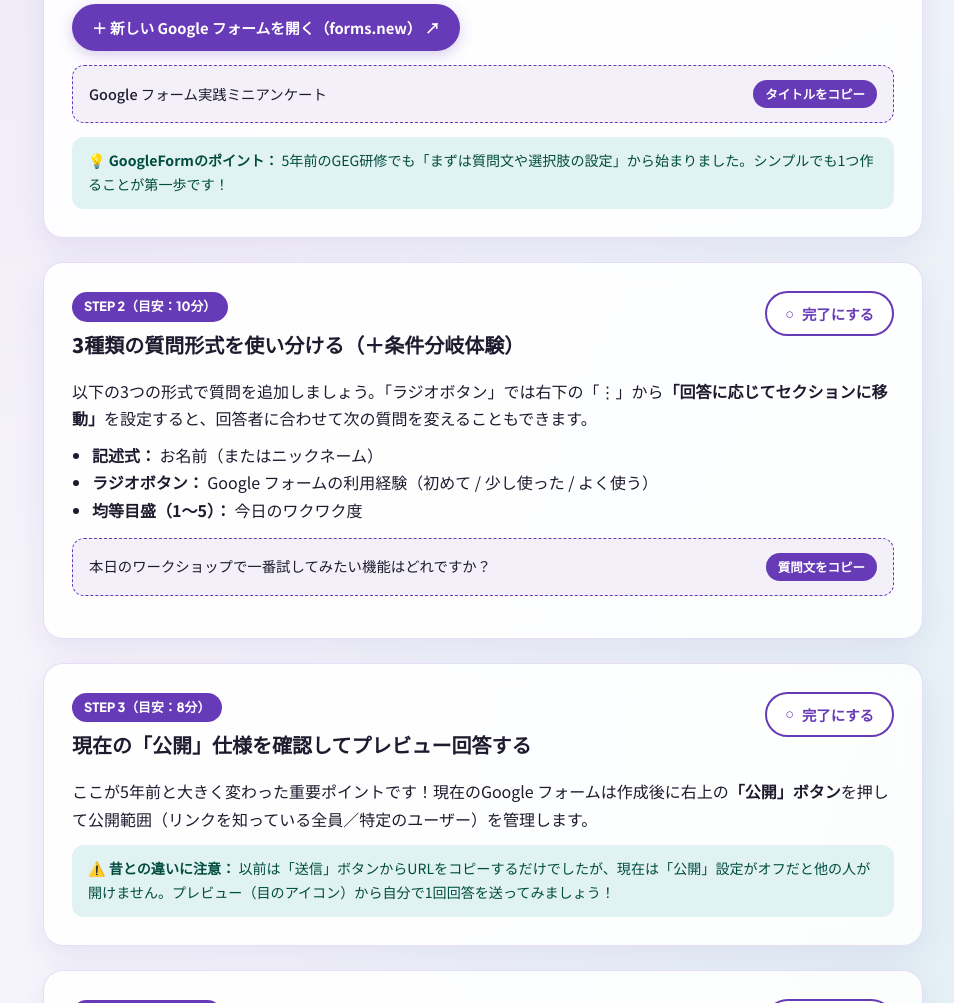
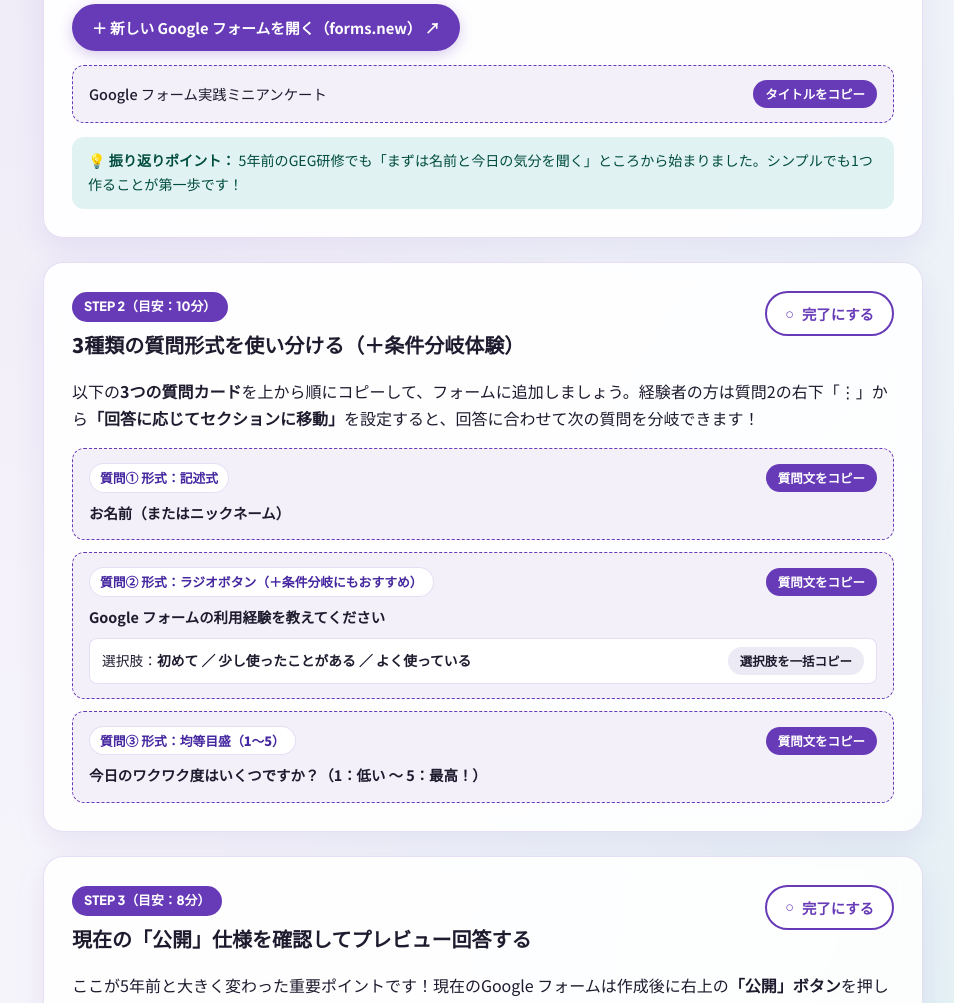
Before and after one commit to nakanoshinsei88-create/google-forms-workshop, a plain HTML site: page index.html in a window 1280 px wide. Shown: the part 1176-2179 px from the top of the page, without its empty margins (157-1111 px from the left). Drawn offline with Linux system fonts and the light colour scheme.

Commit message:
Add files via upload

```diff
--- a/index.html
+++ b/index.html
@@ -435,7 +435,7 @@
           <button class="btn-mini" onclick="copySample('copyText1')">タイトルをコピー</button>
         </div>
         <div class="tip-note">
-          💡 <strong>GoogleFormのポイント：</strong> 5年前のGEG研修でも「まずは質問文や選択肢の設定」から始まりました。シンプルでも1つ作ることが第一歩です！
+          💡 <strong>振り返りポイント：</strong> 5年前のGEG研修でも「まずは名前と今日の気分を聞く」ところから始まりました。シンプルでも1つ作ることが第一歩です！
         </div>
       </article>
 
@@ -450,15 +450,45 @@
             <span class="check-icon">○</span> 完了にする
           </button>
         </div>
-        <p>以下の3つの形式で質問を追加しましょう。「ラジオボタン」では右下の「⋮」から<strong>「回答に応じてセクションに移動」</strong>を設定すると、回答者に合わせて次の質問を変えることもできます。</p>
-        <ul style="padding-left:20px; margin:10px 0; color:var(--text-main);">
-          <li><strong>記述式：</strong> お名前（またはニックネーム）</li>
-          <li><strong>ラジオボタン：</strong> Google フォームの利用経験（初めて / 少し使った / よく使う）</li>
-          <li><strong>均等目盛（1〜5）：</strong> 今日のワクワク度</li>
-        </ul>
-        <div class="copy-box">
-          <span class="copy-text" id="copyText2">本日のワークショップで一番試してみたい機能はどれですか？</span>
-          <button class="btn-mini" onclick="copySample('copyText2')">質問文をコピー</button>
+        <p>以下の<strong>3つの質問カード</strong>を上から順にコピーして、フォームに追加しましょう。経験者の方は質問2の右下「⋮」から<strong>「回答に応じてセクションに移動」</strong>を設定すると、回答に合わせて次の質問を分岐できます！</p>
+
+        <div style="display:flex; flex-direction:column; gap:12px; margin-top:16px;">
+          <!-- 質問1 -->
+          <div class="copy-box" style="margin:0; flex-direction:column; align-items:stretch; gap:8px;">
+            <div style="display:flex; justify-content:space-between; align-items:center; flex-wrap:wrap; gap:8px;">
+              <span style="font-size:0.8rem; font-weight:800; color:var(--primary-dark); background:#fff; padding:3px 10px; border-radius:999px; border:1px solid var(--border-thin);">
+                質問① 形式：記述式
+              </span>
+              <button class="btn-mini" onclick="copySample('qText1')">質問文をコピー</button>
+            </div>
+            <div class="copy-text" id="qText1" style="font-weight:700;">お名前（またはニックネーム）</div>
+          </div>
+
+          <!-- 質問2 -->
+          <div class="copy-box" style="margin:0; flex-direction:column; align-items:stretch; gap:8px;">
+            <div style="display:flex; justify-content:space-between; align-items:center; flex-wrap:wrap; gap:8px;">
+              <span style="font-size:0.8rem; font-weight:800; color:var(--primary-dark); background:#fff; padding:3px 10px; border-radius:999px; border:1px solid var(--border-thin);">
+                質問② 形式：ラジオボタン（＋条件分岐にもおすすめ）
+              </span>
+              <button class="btn-mini" onclick="copySample('qText2')">質問文をコピー</button>
+            </div>
+            <div class="copy-text" id="qText2" style="font-weight:700;">Google フォームの利用経験を教えてください</div>
+            <div style="display:flex; justify-content:space-between; align-items:center; flex-wrap:wrap; gap:8px; background:#fff; padding:8px 12px; border-radius:8px; border:1px solid var(--border-thin); font-size:0.86rem;">
+              <span>選択肢：<strong>初めて ／ 少し使ったことがある ／ よく使っている</strong></span>
+              <button class="btn-mini secondary" onclick="copyPlainText('初めて\n少し使ったことがある\nよく使っている')">選択肢を一括コピー</button>
+            </div>
+          </div>
+
+          <!-- 質問3 -->
+          <div class="copy-box" style="margin:0; flex-direction:column; align-items:stretch; gap:8px;">
+            <div style="display:flex; justify-content:space-between; align-items:center; flex-wrap:wrap; gap:8px;">
+              <span style="font-size:0.8rem; font-weight:800; color:var(--primary-dark); background:#fff; padding:3px 10px; border-radius:999px; border:1px solid var(--border-thin);">
+                質問③ 形式：均等目盛（1〜5）
+              </span>
+              <button class="btn-mini" onclick="copySample('qText3')">質問文をコピー</button>
+            </div>
+            <div class="copy-text" id="qText3" style="font-weight:700;">今日のワクワク度はいくつですか？（1：低い 〜 5：最高！）</div>
+          </div>
         </div>
       </article>
 
@@ -573,7 +603,7 @@
     });
     // --- [ブロック名：30分カウントダウンタイマー処理] ここまで ---
 
-    // --- [ブロック名：ミッション進捗・コピー・修了証ギミック] ここから ---
+// --- [ブロック名：ミッション進捗・コピー・修了証ギミック] ここから ---
     const completedSteps = new Set();
     const totalMissions = 4;
 
@@ -611,13 +641,19 @@
       });
     }
 
+    function copyPlainText(text) {
+      navigator.clipboard.writeText(text).then(() => {
+        showToast('選択肢をコピーしました！オプション1に貼り付けると3行一括入力されます');
+      });
+    }
+
     function showToast(message) {
       const toast = document.getElementById('toast');
       toast.textContent = message;
       toast.classList.add('show');
       setTimeout(() => {
         toast.classList.remove('show');
-      }, 2400);
+      }, 2800);
     }
     // --- [ブロック名：ミッション進捗・コピー・修了証ギミック] ここまで ---
     // === [新規機能追加エリア] 新しいJSブロックはこの真上に貼り付け ===
```
